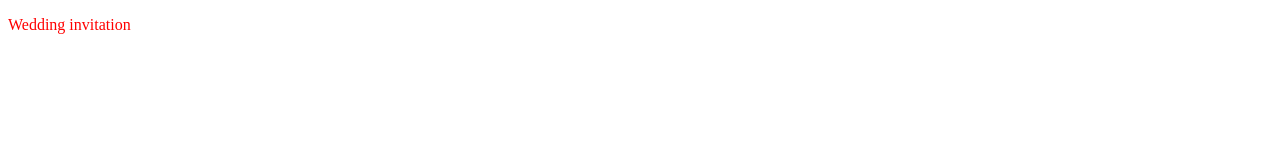
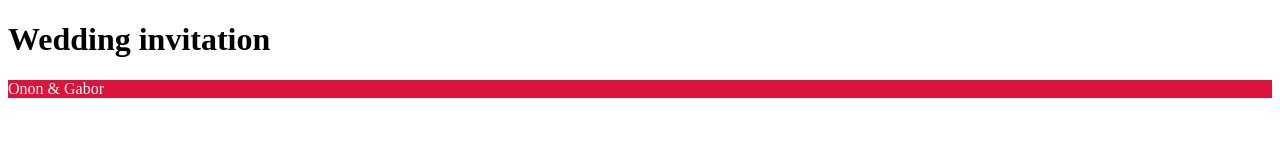
Before and after one commit to OnonTso/OnonTso.github.io, a plain HTML site: page index.html in a window 1280 px wide. Drawn offline with Linux system fonts and the light colour scheme.

Commit message:
add header

```diff
--- a/index.html
+++ b/index.html
@@ -10,7 +10,8 @@
 </head>
 
 <body>
-    <p>Wedding invitation</p>
+    <h1>Wedding invitation</h1>
+    <p>Onon & Gabor</p>
 </body>
 
 </html>
--- a/style.css
+++ b/style.css
@@ -1,3 +1,8 @@
 p {
-    color: red;
+    color: white;
+    background-color: crimson;
 }
+
+h1 {
+    color: black
+}
```
